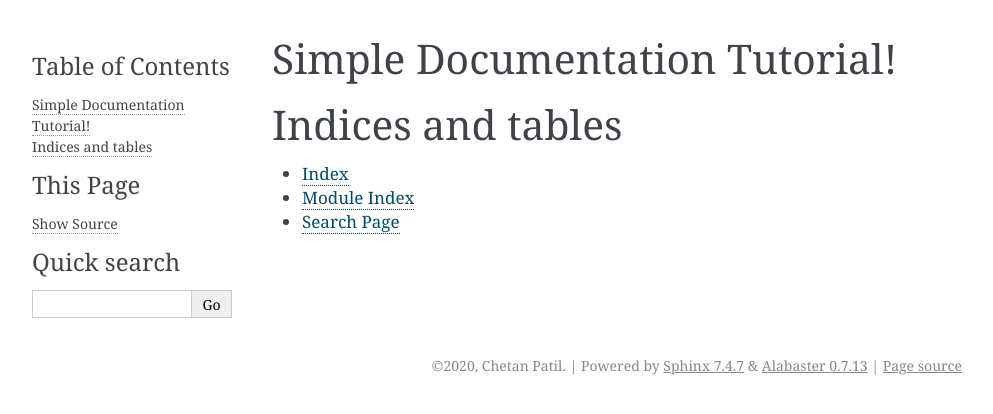
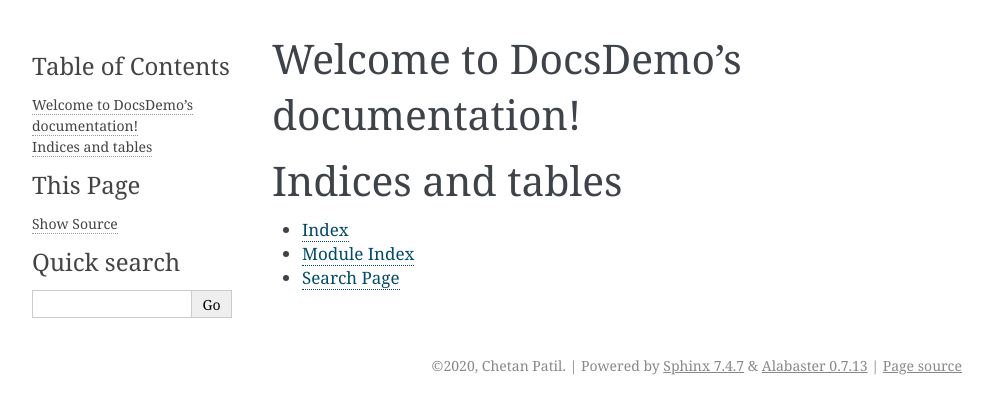
Before and after one commit to beinganonymous/Read-the-Docs-demo, a Sphinx documentation site: the page built from docs/index.rst, in a window 1280 px wide. Shown: the top 414 px of the page, without its empty margins (148-1141 px from the left). Built offline with Sphinx 7.4.7, drawn with Linux system fonts in a browser that asks for light colours.

```diff
--- a/docs/conf.py
+++ b/docs/conf.py
@@ -17,7 +17,7 @@
 
 # -- Project information -----------------------------------------------------
 
-project = 'docdemo'
+project = 'DocsDemo'
 copyright = '2020, Chetan Patil'
 author = 'Chetan Patil'
 
--- a/docs/index.rst
+++ b/docs/index.rst
@@ -1,6 +1,10 @@
+.. DocsDemo documentation master file, created by
+   sphinx-quickstart on Fri Mar 27 11:52:14 2020.
+   You can adapt this file completely to your liking, but it should at least
+   contain the root `toctree` directive.
 
-Simple Documentation Tutorial!
-===================================
+Welcome to DocsDemo's documentation!
+====================================
 
 .. toctree::
    :maxdepth: 2
```
Also changed, not shown: docs/contents.rst (deleted), 9 other files.
